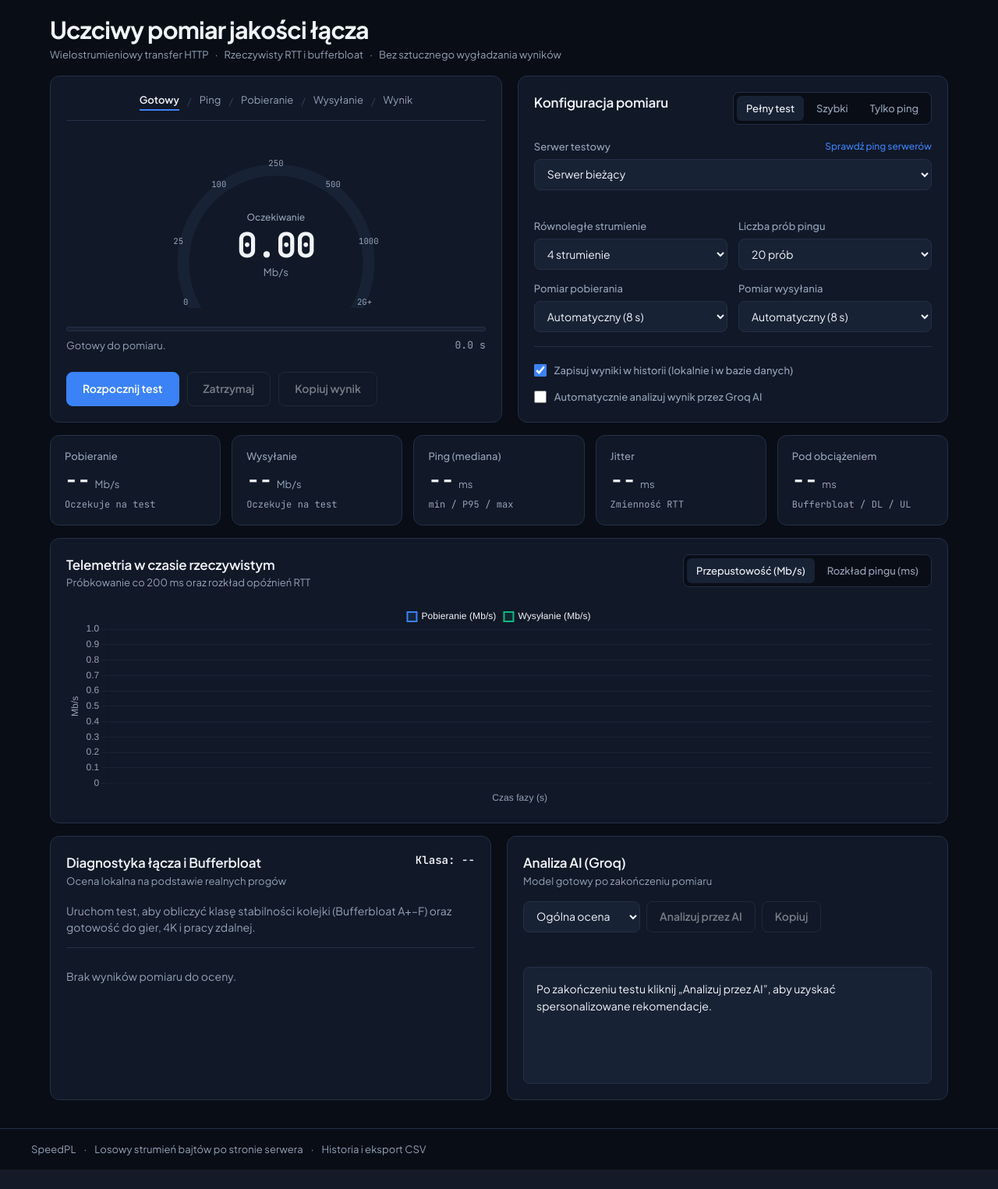
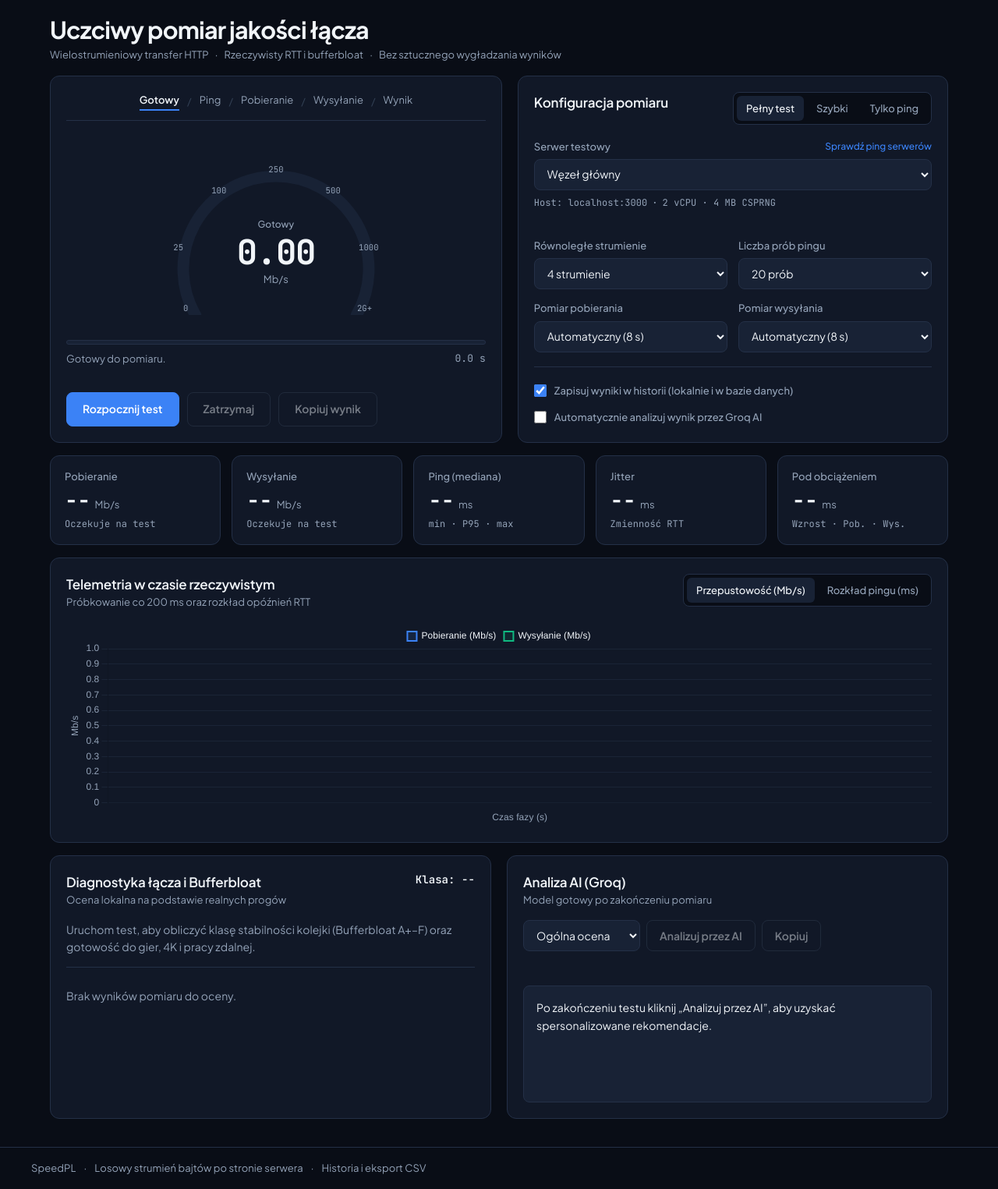
Before and after one commit to windows10fan648/SpeedPL, a Node server app: page / in a window 1280 px wide. Shown: the part 61-1586 px from the top of the page at 78% size. Before the commit the page ends 1561 px from the top, so only its background shows below. Run offline with Node 20, Linux system fonts and the light colour scheme; some libraries are stand-ins or nearby versions.

Commit message:
feat: add server metadata and environment configuration
Expose server details including location, provider, and host via configuration environment variables. Updated the UI to display these specifications and improved the initial gauge status label.

```diff
--- a/public/css/style.css
+++ b/public/css/style.css
@@ -395,6 +395,16 @@ label {
   min-height: 16px;
 }
 
+.server-specs {
+  font-size: 12px;
+  color: var(--muted);
+  line-height: 1.45;
+  display: flex;
+  flex-wrap: wrap;
+  gap: 6px;
+  padding-top: 2px;
+}
+
 select,
 button,
 input {
@@ -632,10 +642,8 @@ select:hover,
 .metric-detail {
   color: var(--muted);
   font-size: 12px;
-  min-height: 16px;
-  overflow: hidden;
-  text-overflow: ellipsis;
-  white-space: nowrap;
+  line-height: 1.45;
+  min-height: 18px;
 }
 
 /* Chart stage */
--- a/public/js/speedtest.js
+++ b/public/js/speedtest.js
@@ -72,7 +72,7 @@ function mbpsToGaugeRatio(mbps) {
   return 1;
 }
 
-function setGauge(value, unit = 'Mb/s', phaseLabel = 'Oczekiwanie', mode = 'download') {
+function setGauge(value, unit = 'Mb/s', phaseLabel = 'Gotowy', mode = 'download') {
   const arc = el('gaugeArc');
   const valNode = el('gaugeValue');
   const unitNode = el('gaugeUnit');
@@ -114,7 +114,7 @@ function serverBase() {
 function selectedServerName() {
   const select = el('serverSelect');
   const option = select.options[select.selectedIndex];
-  const raw = option ? option.textContent : 'Serwer bieżący';
+  const raw = option ? option.textContent : 'Węzeł główny';
   return raw.replace(/\s*\(\d+(?:\.\d+)?\s*ms\)$/, '');
 }
 
@@ -169,11 +169,40 @@ async function copyToClipboard(text) {
   }
 }
 
+let cachedServerInfo = null;
+
+function renderServerSpecs() {
+  const specsEl = el('serverSpecsLine');
+  const select = el('serverSelect');
+  if (!specsEl || !select) return;
+  const opt = select.options[select.selectedIndex];
+  if (!opt) return;
+
+  const parts = [];
+  const host = opt.dataset.host || (opt.value === 'current' ? cachedServerInfo?.host : '');
+  const location = opt.dataset.location || (opt.value === 'current' ? cachedServerInfo?.location : '');
+  const provider = opt.dataset.provider || (opt.value === 'current' ? cachedServerInfo?.provider : '');
+  const specs = opt.dataset.specs || (opt.value === 'current' && cachedServerInfo ? `${cachedServerInfo.protocol} · ${cachedServerInfo.cpuCount} vCPU · ${cachedServerInfo.randomPoolMb} MB CSPRNG` : '');
+
+  if (host) parts.push(`Host: ${host}`);
+  else if (opt.dataset.url) {
+    try { parts.push(`Host: ${new URL(opt.dataset.url).host}`); } catch (e) {}
+  }
+  if (location) parts.push(`Lokalizacja: ${location}`);
+  if (provider) parts.push(provider);
+  if (specs) parts.push(specs);
+
+  specsEl.innerHTML = parts
+    .map((p, idx) => (idx > 0 ? `<span aria-hidden="true">·</span><span>${escapeHtml(p)}</span>` : `<span>${escapeHtml(p)}</span>`))
+    .join('');
+}
+
 async function loadServers() {
   try {
     const res = await fetch('/api/servers');
     if (!res.ok) throw new Error('HTTP ' + res.status);
     const data = await res.json();
+    if (data.serverInfo) cachedServerInfo = data.serverInfo;
     const select = el('serverSelect');
     const prevValue = select.value;
     select.innerHTML = '';
@@ -184,6 +213,10 @@ async function loadServers() {
       opt.dataset.baseName = s.name;
       opt.disabled = !s.configured;
       opt.dataset.url = s.url || '';
+      opt.dataset.host = s.host || '';
+      opt.dataset.location = s.location || '';
+      opt.dataset.provider = s.provider || '';
+      opt.dataset.specs = s.specs || '';
       select.appendChild(opt);
     }
     if (prevValue && Array.from(select.options).some((o) => o.value === prevValue && !o.disabled)) {
@@ -192,6 +225,7 @@ async function loadServers() {
       const current = data.servers.find((s) => s.id === 'current');
       if (current) select.value = 'current';
     }
+    renderServerSpecs();
   } catch (e) {
     statusText.textContent = 'Nie udało się pobrać listy serwerów.';
   }
@@ -847,9 +881,9 @@ async function runTest() {
   setMetric('loadedValue', null);
   el('downloadDetail').textContent = 'Oczekuje na pomiar';
   el('uploadDetail').textContent = 'Oczekuje na pomiar';
-  el('pingDetail').textContent = 'min / P95 / max';
+  el('pingDetail').textContent = 'min · P95 · max';
   el('jitterDetail').textContent = 'Zmienność RTT';
-  el('loadedDetail').textContent = 'Bufferbloat / DL / UL';
+  el('loadedDetail').textContent = 'Wzrost · Pob. · Wys.';
 
   el('startBtn').disabled = true;
   el('stopBtn').disabled = false;
@@ -872,7 +906,7 @@ async function runTest() {
     setMetric('pingValue', state.ping);
     setMetric('jitterValue', state.jitter);
     if (Number.isFinite(state.pingMin) && Number.isFinite(state.pingMax)) {
-      el('pingDetail').textContent = `min ${fmt(state.pingMin)} / P95 ${fmt(state.pingP95)} / max ${fmt(state.pingMax)}`;
+      el('pingDetail').textContent = `min ${fmt(state.pingMin)} · P95 ${fmt(state.pingP95)} · max ${fmt(state.pingMax)} ms`;
       el('jitterDetail').textContent = `Strata prób: ${state.packetLoss}%`;
     }
     if (state.chartMode === 'ping') updateChart();
@@ -890,6 +924,9 @@ async function runTest() {
       setMetric('downloadValue', state.downloadMbps);
       el('downloadDetail').textContent = `Przesłano ${formatMB(state.downloadBytes)}`;
       setMetric('loadedValue', state.loadedLatency);
+      if (state.loadedDownloadLatency !== null) {
+        el('loadedDetail').textContent = `Pobieranie: ${fmt(state.loadedDownloadLatency)} ms`;
+      }
 
       checkAborted();
       setPhase('upload');
@@ -910,10 +947,10 @@ async function runTest() {
       setMetric('loadedValue', state.loadedLatency);
 
       if (Number.isFinite(state.loadedLatency) && Number.isFinite(state.ping)) {
-        const bloat = Math.max(0, state.loadedLatency - state.ping);
-        const parts = [`+${fmt(bloat)} ms`];
-        if (state.loadedDownloadLatency !== null) parts.push(`DL ${fmt(state.loadedDownloadLatency)}`);
-        if (state.loadedUploadLatency !== null) parts.push(`UL ${fmt(state.loadedUploadLatency)}`);
+        const bloatInfo = D.computeBufferbloatGrade(state.ping, state.loadedLatency);
+        const parts = [`Wzrost +${fmt(bloatInfo.deltaMs)} ms (${bloatInfo.grade})`];
+        if (state.loadedDownloadLatency !== null) parts.push(`Pob: ${fmt(state.loadedDownloadLatency)} ms`);
+        if (state.loadedUploadLatency !== null) parts.push(`Wys: ${fmt(state.loadedUploadLatency)} ms`);
         el('loadedDetail').textContent = parts.join(' · ');
       }
       setGauge(state.downloadMbps, 'Mb/s', 'Pobieranie (wynik)', 'download');
@@ -1215,8 +1252,9 @@ document.addEventListener('DOMContentLoaded', () => {
   initChart();
   loadServers();
   setPhase('idle');
-  setGauge(0, 'Mb/s', 'Oczekiwanie', 'download');
+  setGauge(0, 'Mb/s', 'Gotowy', 'download');
 
+  el('serverSelect')?.addEventListener('change', renderServerSpecs);
   el('startBtn').addEventListener('click', runTest);
   el('stopBtn').addEventListener('click', stopTest);
   el('analyzeBtn').addEventListener('click', analyze);
--- a/server.js
+++ b/server.js
@@ -1,5 +1,6 @@
 const crypto = require('node:crypto');
 const fs = require('node:fs');
+const os = require('node:os');
 const path = require('node:path');
 
 // Minimal .env loader (no extra dependency).
@@ -186,17 +187,60 @@ try {
   console.error('Invalid SPEEDPL_SERVERS JSON:', err.message);
 }
 
+const DEFAULT_SERVER_LOCATION = process.env.SERVER_LOCATION || process.env.RENDER_REGION || '';
+const DEFAULT_SERVER_PROVIDER = process.env.SERVER_PROVIDER || (process.env.RENDER ? 'Render' : '');
+const DEFAULT_SERVER_NAME = process.env.SERVER_NAME || (DEFAULT_SERVER_LOCATION ? `Węzeł (${DEFAULT_SERVER_LOCATION})` : 'Węzeł główny');
+
+function buildServerInfo(req) {
+  const host = process.env.PUBLIC_HOST || (req && typeof req.get === 'function' ? req.get('host') : '') || 'localhost';
+  const protocol = req && req.protocol ? String(req.protocol).toUpperCase() : 'HTTP';
+  const cpuCount = os.cpus().length || 1;
+  return {
+    name: DEFAULT_SERVER_NAME,
+    host,
+    protocol,
+    location: DEFAULT_SERVER_LOCATION || null,
+    provider: DEFAULT_SERVER_PROVIDER || null,
+    cpuCount,
+    nodeVersion: process.version,
+    randomPoolMb: 4
+  };
+}
+
 const servers = [
-  { id: 'current', name: process.env.SERVER_NAME || 'Serwer bieżący', url: null, configured: true }
+  {
+    id: 'current',
+    name: DEFAULT_SERVER_NAME,
+    location: DEFAULT_SERVER_LOCATION || null,
+    provider: DEFAULT_SERVER_PROVIDER || null,
+    specs: `${os.cpus().length || 1} vCPU · 4 MB CSPRNG`,
+    url: null,
+    configured: true
+  }
 ];
 for (const city of DEFAULT_CITIES) {
   const override = configuredServers.find((s) => s && s.id === city.id);
-  servers.push(override ? { ...city, ...override, configured: !!override.url } : city);
+  servers.push(override
+    ? {
+        ...city,
+        ...override,
+        location: override.location || city.name,
+        specs: override.specs || null,
+        configured: !!override.url
+      }
+    : city);
 }
 // Add any extra configured servers not in default list.
 for (const s of configuredServers) {
   if (s && s.id && !servers.some((x) => x.id === s.id)) {
-    servers.push({ id: s.id, name: s.name || s.id, url: s.url || null, configured: !!s.url });
+    servers.push({
+      id: s.id,
+      name: s.name || s.id,
+      location: s.location || null,
+      specs: s.specs || null,
+      url: s.url || null,
+      configured: !!s.url
+    });
   }
 }
 
@@ -241,6 +285,7 @@ function isGroqConfigured() {
 app.get('/', (req, res) => {
   res.render('index', {
     servers,
+    serverInfo: buildServerInfo(req),
     groqConfigured: isGroqConfigured(),
     dbConfigured: dbEnabled()
   });
@@ -256,12 +301,20 @@ app.get('/api/health', (req, res) => {
     db: dbEnabled(),
     dbType: dbEnabled() ? dbType : null,
     groqConfigured: isGroqConfigured(),
-    serverName: servers[0]?.name || 'Serwer bieżący'
+    serverName: servers[0]?.name || 'Węzeł główny'
   });
 });
 
+app.get('/api/server-info', (req, res) => {
+  res.json(buildServerInfo(req));
+});
+
 app.get('/api/servers', (req, res) => {
-  res.json({ servers });
+  const info = buildServerInfo(req);
+  const enriched = servers.map((s, idx) =>
+    idx === 0 ? { ...s, host: info.host, protocol: info.protocol } : s
+  );
+  res.json({ servers: enriched, serverInfo: info });
 });
 
 app.get('/api/ping', pingLimiter, (req, res) => {
--- a/views/index.ejs
+++ b/views/index.ejs
@@ -96,7 +96,7 @@
             </g>
           </svg>
           <div class="gauge-readout">
-            <div class="gauge-phase-label" id="gaugePhaseLabel">Oczekiwanie</div>
+            <div class="gauge-phase-label" id="gaugePhaseLabel">Gotowy</div>
             <div class="gauge-value mono" id="gaugeValue">0.00</div>
             <div class="gauge-unit" id="gaugeUnit">Mb/s</div>
           </div>
@@ -138,9 +138,28 @@
             </div>
             <select id="serverSelect">
               <% servers.forEach(function (s) { %>
-                <option value="<%= s.id %>" data-url="<%= s.url || '' %>" <%= s.configured ? '' : 'disabled' %>><%= s.name %><%= s.configured ? '' : ' (wymaga konfiguracji)' %></option>
+                <option
+                  value="<%= s.id %>"
+                  data-url="<%= s.url || '' %>"
+                  data-location="<%= s.location || '' %>"
+                  data-specs="<%= s.specs || '' %>"
+                  <%= s.configured ? '' : 'disabled' %>
+                ><%= s.name %><%= s.configured ? '' : ' (wymaga konfiguracji)' %></option>
               <% }) %>
             </select>
+            <div id="serverSpecsLine" class="server-specs mono">
+              <span>Host: <%= serverInfo.host %></span>
+              <% if (serverInfo.location) { %>
+                <span aria-hidden="true">·</span>
+                <span>Lokalizacja: <%= serverInfo.location %></span>
+              <% } %>
+              <% if (serverInfo.provider) { %>
+                <span aria-hidden="true">·</span>
+                <span><%= serverInfo.provider %></span>
+              <% } %>
+              <span aria-hidden="true">·</span>
+              <span><%= serverInfo.protocol %> · <%= serverInfo.cpuCount %> vCPU · <%= serverInfo.randomPoolMb %> MB CSPRNG</span>
+            </div>
             <div id="serverProbeResult" class="field-hint mono" aria-live="polite"></div>
           </div>
 
@@ -228,7 +247,7 @@
           <strong class="mono" id="pingValue">--</strong>
           <span class="metric-unit">ms</span>
         </div>
-        <small class="metric-detail mono" id="pingDetail">min / P95 / max</small>
+        <small class="metric-detail mono" id="pingDetail">min · P95 · max</small>
       </div>
       <div class="metric">
         <span class="metric-label">Jitter</span>
@@ -244,7 +263,7 @@
           <strong class="mono" id="loadedValue">--</strong>
           <span class="metric-unit">ms</span>
         </div>
-        <small class="metric-detail mono" id="loadedDetail">Bufferbloat / DL / UL</small>
+        <small class="metric-detail mono" id="loadedDetail">Wzrost · Pob. · Wys.</small>
       </div>
     </section>
 
```
Also changed, not shown: README.md, 1 other file.
